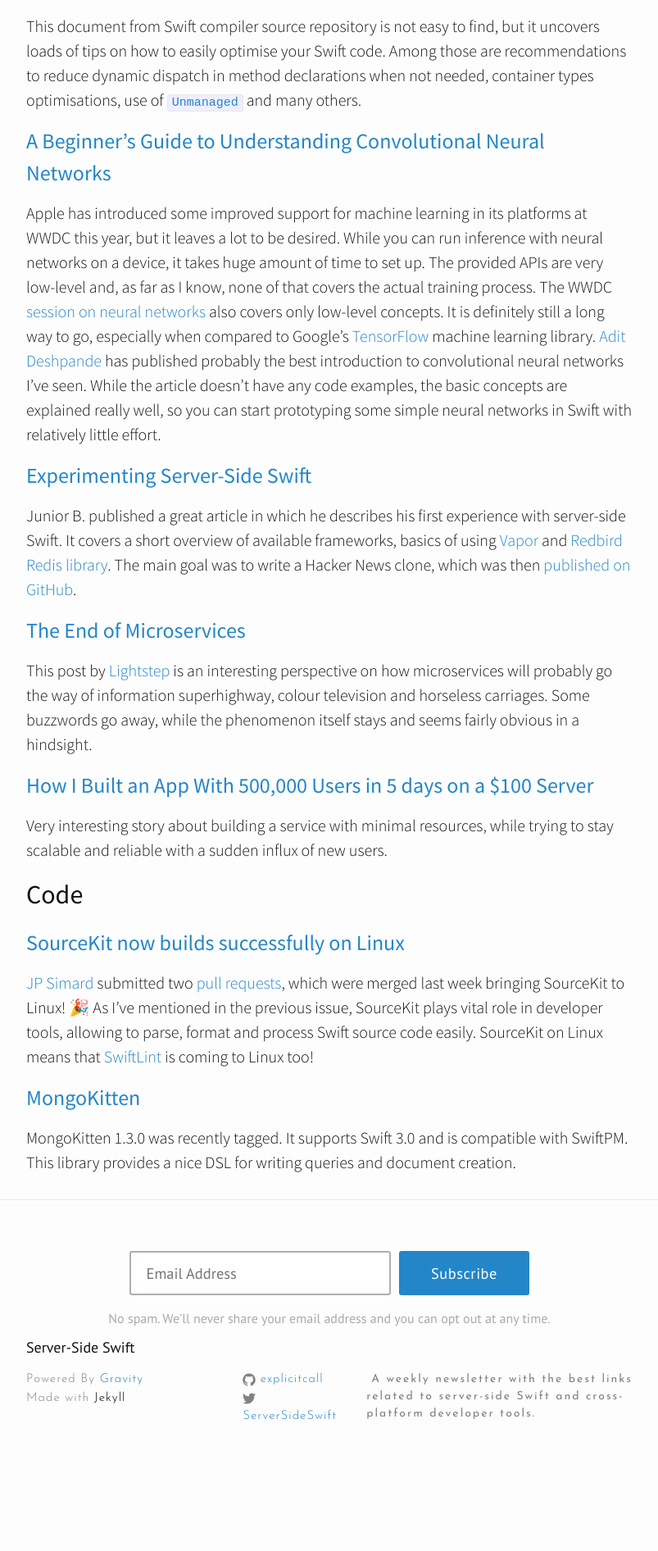
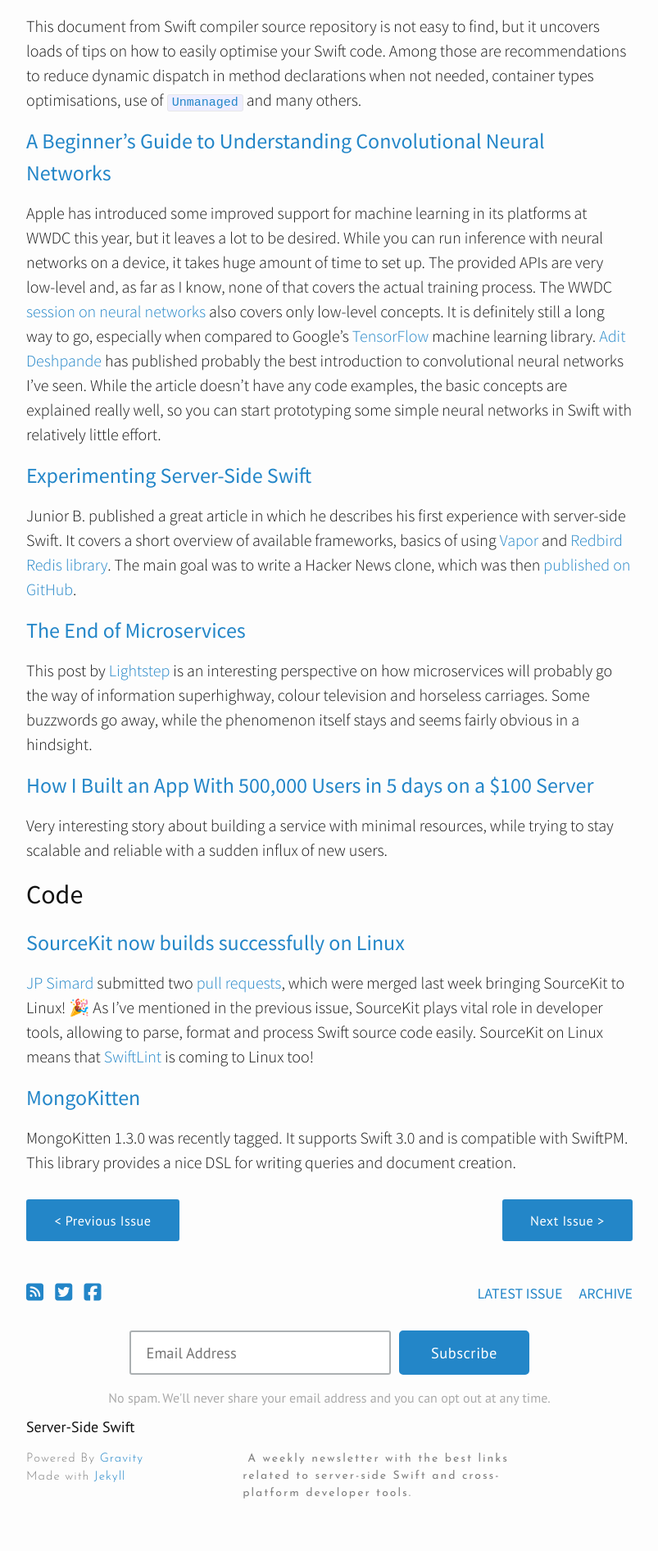
Before and after one commit to ServerSwift/serverswift.tech, a Jekyll site: the page built from _posts/2016-07-27-issue2.markdown, in a window 1280 px wide. Shown: the part 1232-3124 px from the top of the page at 82% size, without its empty margins (238-1041 px from the left). Built offline with Jekyll 4.4.1, drawn with Linux system fonts in a browser that asks for light colours; nearby versions of some CDN libraries; before the commit the page ends 3032 px from its top, so only the background shows below that.

Commit message:
Previous Issue/Next Issue links, landing page now displays only the latest issue

```diff
--- a/_includes/footer.html
+++ b/_includes/footer.html
@@ -1,7 +1,23 @@
 <footer class="site-footer">
 
   <div class="wrapper">
+    <div class="navigation">
+      <div class="social-pages">
+        <a href="https://feeds.feedburner.com/ServerSideSwift">
+          <i class="fa fa-rss-square"></i>
+        </a>
+        <a href="https://twitter.com/ServerSideSwift">
+          <i class="fa fa-twitter-square"></i>
+        </a>
+        <a href="https://www.facebook.com/ServerSideSwift">
+          <i class="fa fa-facebook-square"></i>
+        </a>
+      </div>
 
+      <div class="site-navigation">
+        <a href="/">Latest Issue</a><a href="/archive">Archive</a>
+      </div>
+    </div>
     <!-- Begin MailChimp Signup Form -->
     <div id="mc_embed_signup">
       <form action="//tech.us13.list-manage.com/subscribe/post?u=65e06c19b69a81e5687725bd6&amp;id=118da69b05" method="post" id="mc-embedded-subscribe-form" name="mc-embedded-subscribe-form" class="validate" target="_blank" novalidate>
@@ -33,25 +49,9 @@
       <div class="footer-col footer-col-1">
         <ul class="contact-list footer-content">
           <li>Powered By <a href="http://github.com/hemangsk/Gravity">Gravity</a></li>
-          <li>Made with <a href="http://jekyllrb.com"><span style="color:black">Jekyll</a></span></li>
+          <li>Made with <a href="http://jekyllrb.com">Jekyll</a></li>
 
 
-        </ul>
-      </div>
-
-      <div class="footer-col footer-col-2 footer-content">
-        <ul class="social-media-list">
-          {% if site.github_username %}
-          <li>
-            {% include icon-github.html username=site.github_username %}
-          </li>
-          {% endif %}
-
-          {% if site.twitter_username %}
-          <li>
-            {% include icon-twitter.html username=site.twitter_username %}
-          </li>
-          {% endif %}
         </ul>
       </div>
 
--- a/_includes/icon-github.html
+++ /dev/null
@@ -1 +0,0 @@
-<a href="https://github.com/{{ include.username }}"><span class="icon icon--github">{% include icon-github.svg %}</span><span class="username">{{ include.username }}</span></a>
--- a/_includes/icon-twitter.html
+++ /dev/null
@@ -1 +0,0 @@
-<a href="https://twitter.com/{{ include.username }}"><span class="icon icon--twitter">{% include icon-twitter.svg %}</span><span class="username">{{ include.username }}</span></a>
--- a/_layouts/page.html
+++ b/_layouts/page.html
@@ -13,5 +13,4 @@
   <div class="post-content">
     {{ content }}
   </div>
-
 </article>
--- a/_layouts/post.html
+++ b/_layouts/post.html
@@ -20,4 +20,20 @@
     {{ content }}
   </div>
 
+  <div class="issue-navigation">
+    {% if page.previous.url %}
+      <a href="{{page.previous.url}}">
+        <div class="button">
+          &lt; Previous Issue
+        </div>
+      </a>
+    {% endif %}
+    {% if page.next.url %}
+      <a href="{{page.next.url}}">
+        <div class="button">
+          Next Issue &gt;
+        </div>
+      </a>
+    {% endif %}
+  </div>
 </article>
--- a/css/style.scss
+++ b/css/style.scss
@@ -453,11 +453,26 @@
   color: rgb(170, 170, 170);
 }
 
+.button {
+  font-family: 'PT Sans', Helvetica,  Arial, sans-serif;
+  font-size: 1.15em;
+  letter-spacing: .03em;
+  color: #fff;
+  background-color: #2386C8 ;
+  padding: .7em 2em;
+  border: 2px solid #2386C8 ;
+  -webkit-border-radius: 3px;
+  -moz-border-radius: 3px;
+  border-radius: 3px;
+  margin-top: 0;
+  margin-right: 0;
+  margin-bottom: 0;
+} /* Button Styles */
+
 /**
  * Site footer
  */
 .site-footer {
-  border-top: 1px solid $grey-color-light;
   padding: $spacing-unit 0;
 }
 .footer-heading {
@@ -519,6 +534,25 @@
     width: calc(100% - (#{$spacing-unit} / 2));
   }
 }
+
+.issue-navigation {
+  display: flex;
+  justify-content: space-between;
+  margin-top: 10px;
+
+  .button {
+    font-size: 0.9em;
+
+    @include media-query($on-palm) {
+      font-size: 0.7em;
+    }
+  }
+
+  a {
+    border-bottom: none;
+  }
+}
+
 /**
  * Page content
  */
@@ -560,7 +594,6 @@
   margin-bottom: $spacing-unit;
   align-items: baseline;
   display: flex;
-  flex-direction: row;
 
   .postDate {
     margin-left: 10px;
@@ -686,6 +719,10 @@
 #mc_embed_signup {
   padding-top: 2em;
 
+  .button {
+    margin-left: 10px;
+  }
+
   @include media-query($on-palm) {
     padding-top: 0.7em;
   }
@@ -718,23 +755,6 @@
     margin: 0;
   } /* Input Styles */
 
-  .button {
-    font-family: 'PT Sans', Helvetica,  Arial, sans-serif;
-    font-size: 1.15em;
-    letter-spacing: .03em;
-    color: #fff;
-    background-color: #2386C8 ;
-    padding: .7em 2em;
-    border: 2px solid #2386C8 ;
-    -webkit-border-radius: 3px;
-    -moz-border-radius: 3px;
-    border-radius: 3px;
-    margin-left: 10px;
-    margin-top: 0;
-    margin-right: 0;
-    margin-bottom: 0;
-  } /* Button Styles */
-
   :-webkit-input-placeholder { color: #ABB0B2 ; } /* WebKit browsers */
   :-moz-placeholder { color: #ABB0B2 ; } /* Mozilla Firefox 4 to 18 */
   ::-moz-placeholder { color: #ABB0B2 ; } /* Mozilla Firefox 19+ */
```
Also changed, not shown: index.html (+10 -1 lines), _includes/icon-github.svg (deleted), _includes/icon-twitter.svg (deleted).
